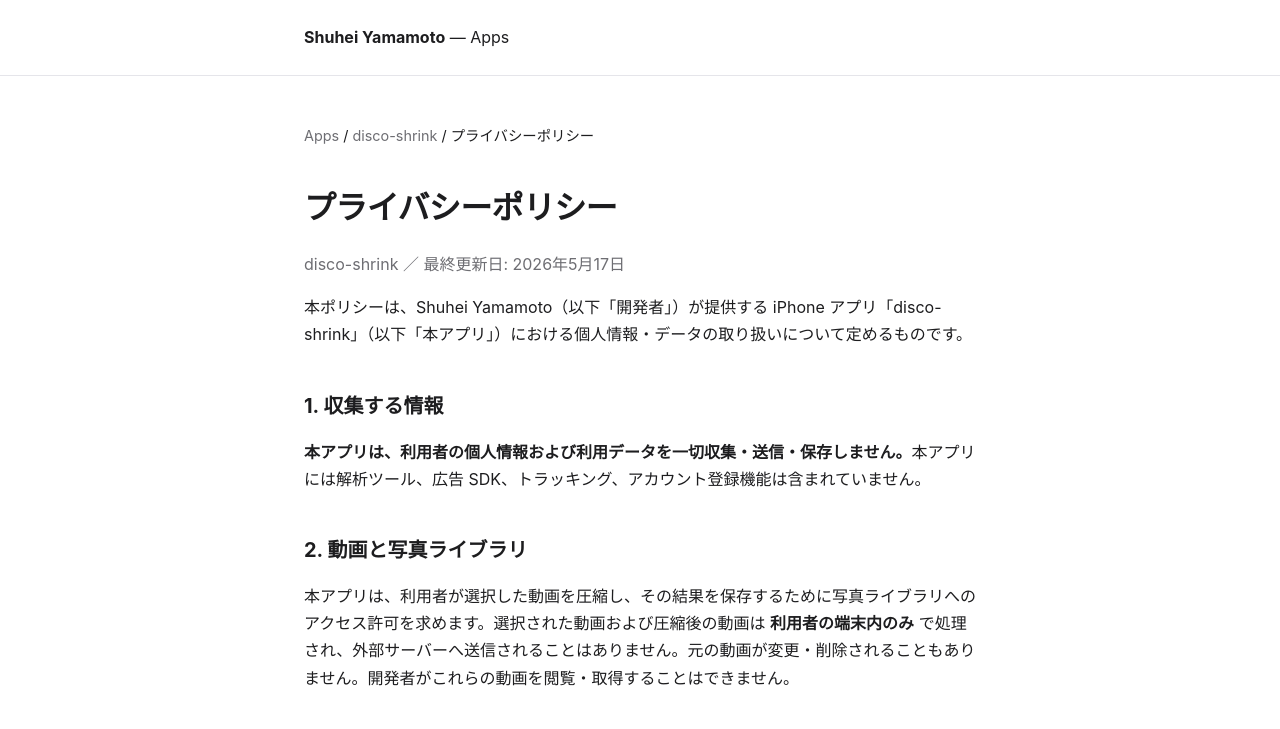
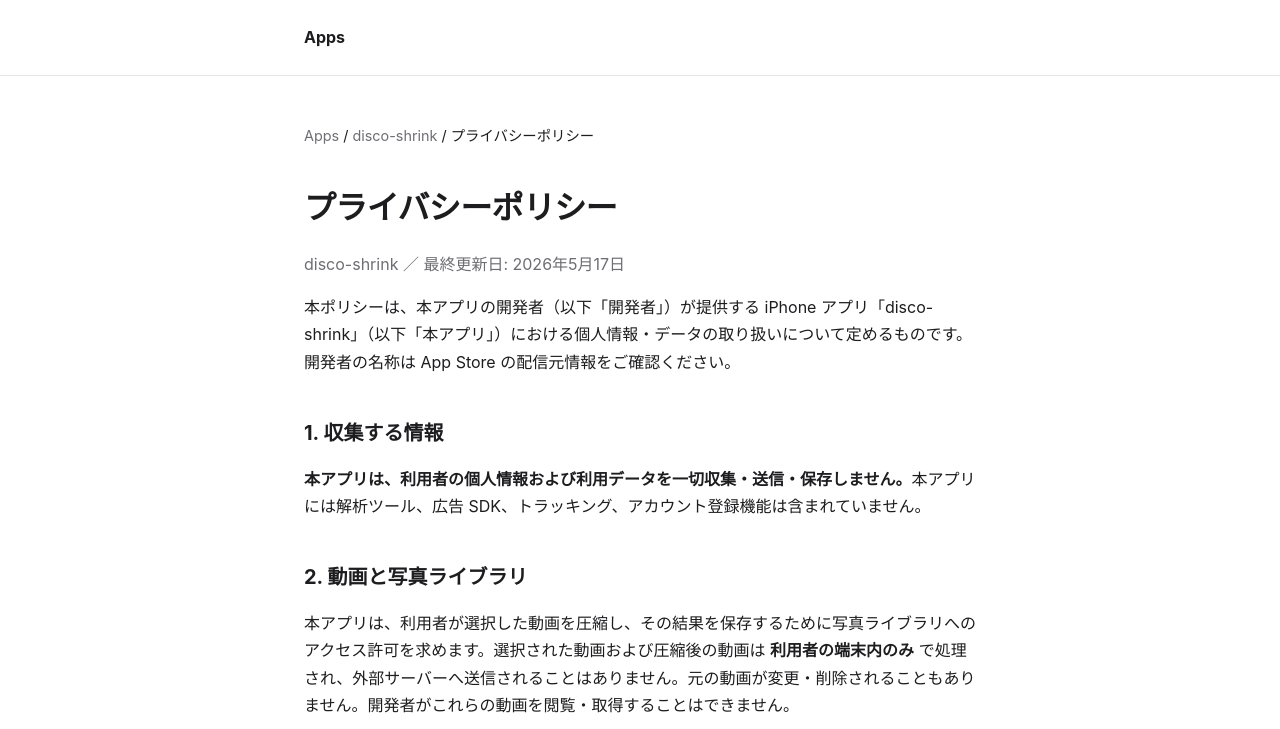
Before and after one commit to shuheilocale/shuheilocale.github.io, a plain HTML site: page disco-shrink/privacy/index.html in a window 1280 px wide. Shown: the top 729 px of the page. Drawn offline with Linux system fonts and the light colour scheme.

Commit message:
Genericize public-facing branding (remove personal name from site)

```diff
--- a/disco-shrink/privacy/index.html
+++ b/disco-shrink/privacy/index.html
@@ -7,14 +7,14 @@
 <link rel="stylesheet" href="/style.css">
 </head>
 <body>
-<header class="site"><div class="wrap"><a href="/" style="color:inherit"><strong>Shuhei Yamamoto</strong> — Apps</a></div></header>
+<header class="site"><div class="wrap"><a href="/" style="color:inherit"><strong>Apps</strong></a></div></header>
 <main class="wrap">
   <nav class="crumb"><a href="/">Apps</a> / <a href="/disco-shrink/">disco-shrink</a> / プライバシーポリシー</nav>
 
   <h1>プライバシーポリシー</h1>
   <p class="muted">disco-shrink ／ 最終更新日: 2026年5月17日</p>
 
-  <p>本ポリシーは、Shuhei Yamamoto（以下「開発者」）が提供する iPhone アプリ「disco-shrink」（以下「本アプリ」）における個人情報・データの取り扱いについて定めるものです。</p>
+  <p>本ポリシーは、本アプリの開発者（以下「開発者」）が提供する iPhone アプリ「disco-shrink」（以下「本アプリ」）における個人情報・データの取り扱いについて定めるものです。開発者の名称は App Store の配信元情報をご確認ください。</p>
 
   <h2>1. 収集する情報</h2>
   <p><strong>本アプリは、利用者の個人情報および利用データを一切収集・送信・保存しません。</strong>本アプリには解析ツール、広告 SDK、トラッキング、アカウント登録機能は含まれていません。</p>
@@ -42,7 +42,7 @@
   <h1>Privacy Policy</h1>
   <p class="muted">disco-shrink / Last updated: May 17, 2026</p>
 
-  <p>This Privacy Policy describes how the iPhone app “disco-shrink” (the “App”), provided by Shuhei Yamamoto (the “Developer”), handles personal information and data.</p>
+  <p>This Privacy Policy describes how the iPhone app “disco-shrink” (the “App”), provided by the App’s developer (the “Developer”), handles personal information and data. The Developer’s name is shown on the App Store listing.</p>
 
   <h2>1. Information We Collect</h2>
   <p><strong>The App does not collect, transmit, or store any personal information or usage data.</strong> The App contains no analytics, advertising SDKs, tracking, or account registration.</p>
@@ -65,6 +65,6 @@
   <h2>7. Changes</h2>
   <p>Any changes to this policy will be posted on this page, with the “Last updated” date revised for material changes.</p>
 </main>
-<footer><div class="wrap">© 2026 Shuhei Yamamoto</div></footer>
+<footer><div class="wrap">© 2026</div></footer>
 </body>
 </html>
```
Also changed, not shown: disco-shrink/index.html (+2 -2 lines), disco-shrink/support/index.html (+2 -2 lines), index.html (+4 -4 lines).
